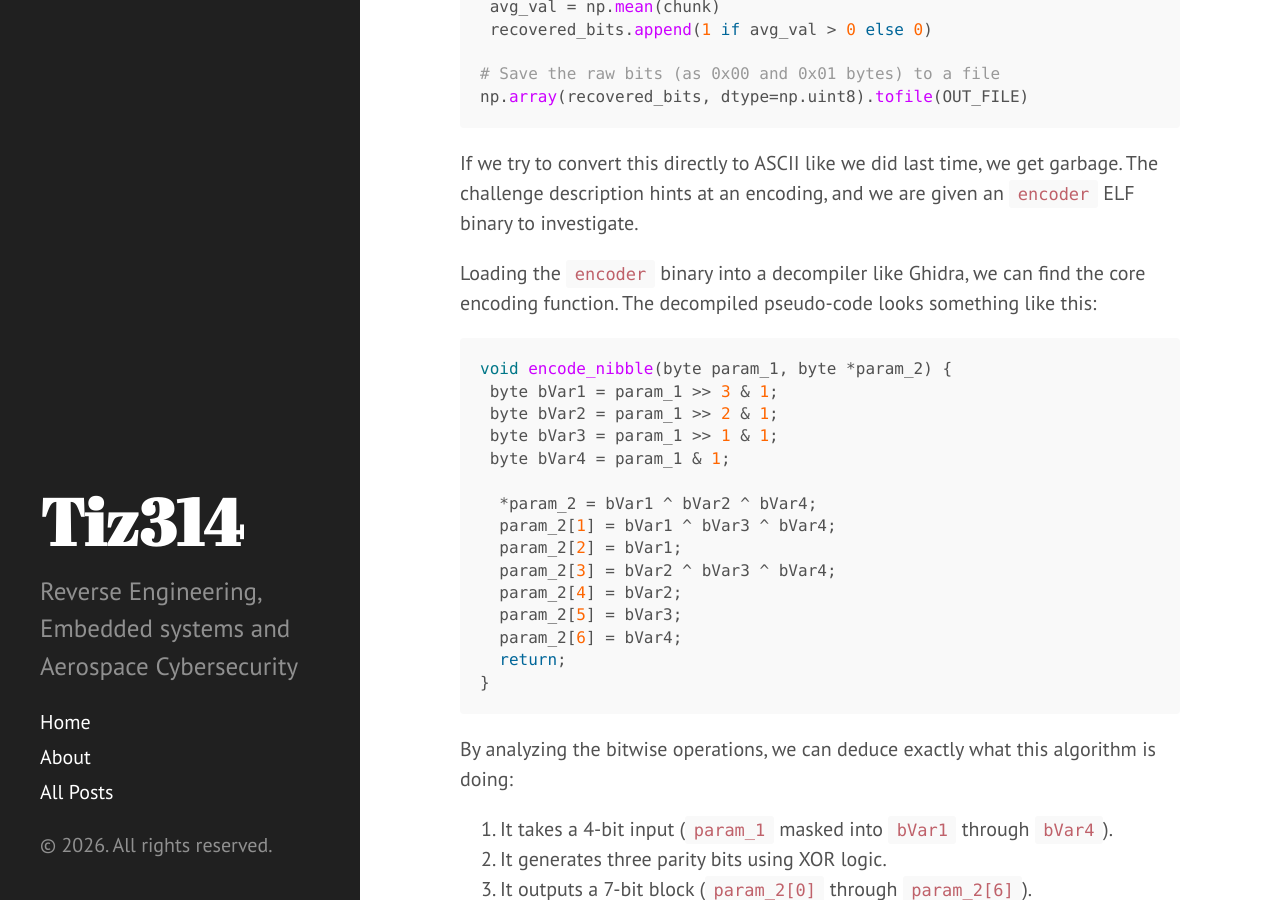
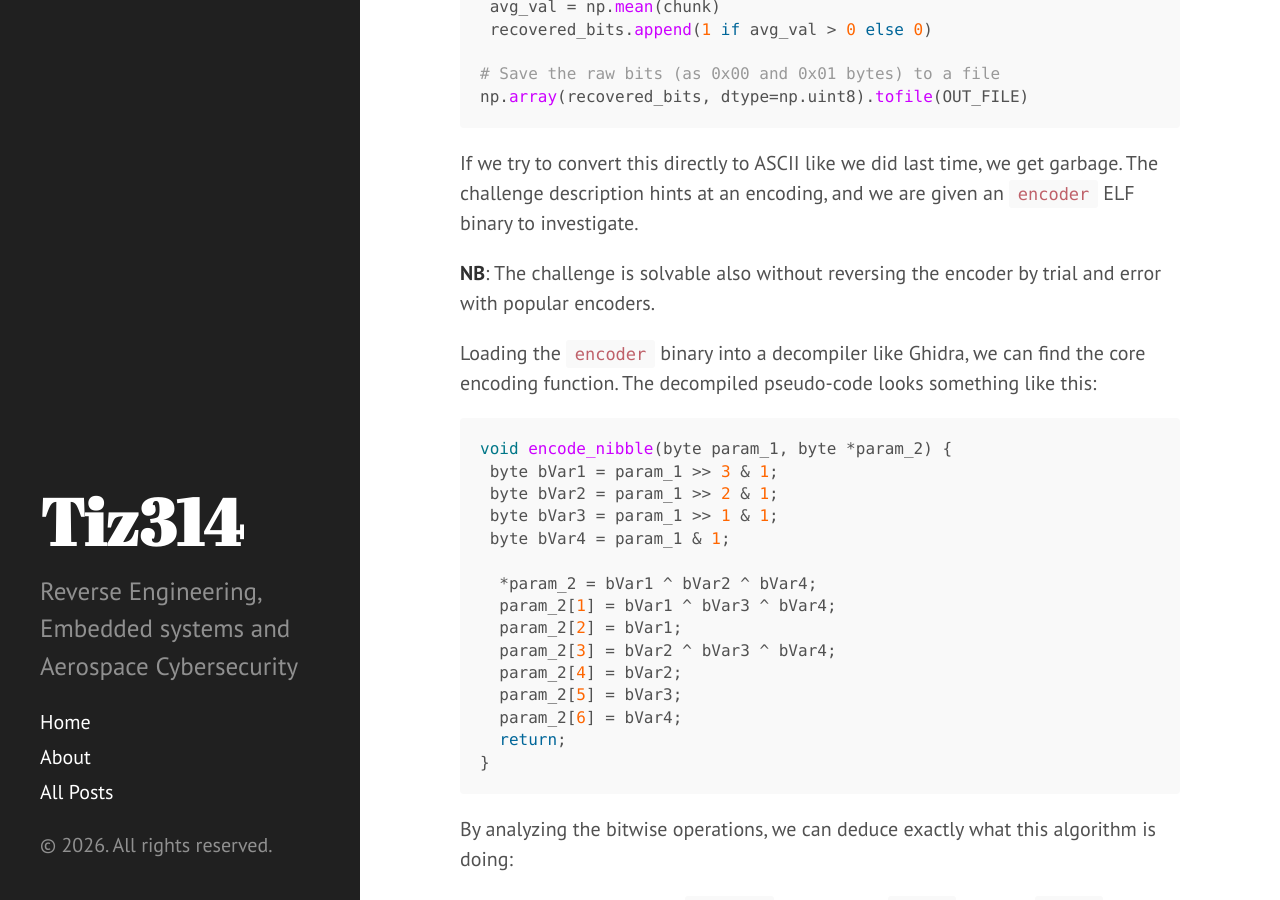
Before and after one commit to tiz314/tiz314.github.io, a Jekyll site: the page built from _posts/2026-04-19-ksus26.md, in a window 1280 px wide and 900 px high, scrolled down 4029 px. Built offline with Jekyll 4.4.1, drawn with Linux system fonts in a browser that asks for light colours.

Commit message:
AI slopping?

````diff
--- a/_posts/2026-04-19-ksus26.md
+++ b/_posts/2026-04-19-ksus26.md
@@ -132,6 +132,8 @@ np.array(recovered_bits, dtype=np.uint8).tofile(OUT_FILE)
 ```
 
 If we try to convert this directly to ASCII like we did last time, we get garbage. The challenge description hints at an encoding, and we are given an `encoder` ELF binary to investigate.
+
+**NB**: The challenge is solvable also without reversing the encoder by trial and error with popular encoders.
 
 Loading the `encoder` binary into a decompiler like Ghidra, we can find the core encoding function. The decompiled pseudo-code looks something like this:
 
````
